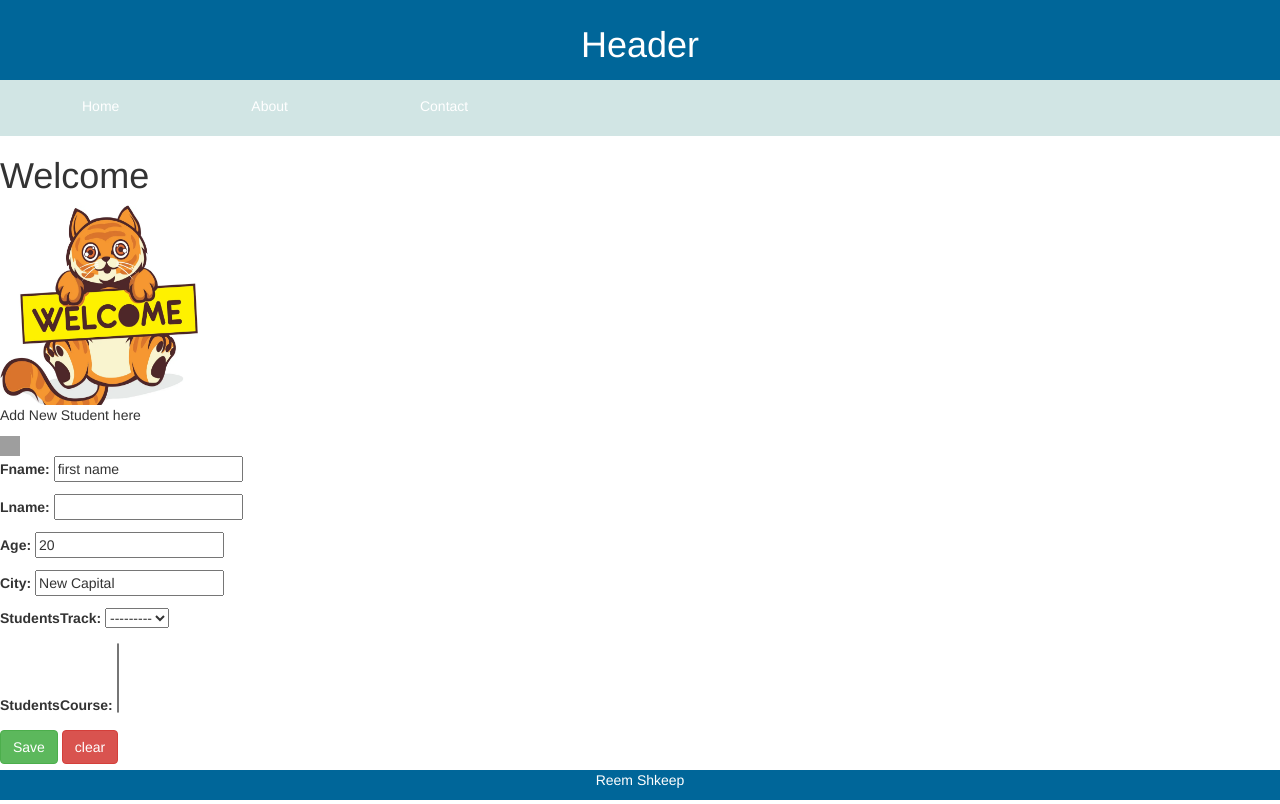
After one commit to ReemShkeep/ITI-DjangoLabs, a Django app: page /iot/new/ in a window 1280 px wide. The commit adds this page. Run offline with Django 4.2, Linux system fonts and the light colour scheme; data that the repository does not hold is empty; some libraries are stand-ins or nearby versions; grey boxes are pictures that could not be loaded.

Commit message:
finalizing

```diff
--- /dev/null
+++ b/iti/iot/forms.py
@@ -0,0 +1,23 @@
+from django import forms
+# from iot.models import *
+from iot.models import Student,Track,Course
+
+class StudentForm(forms.ModelForm):
+    class Meta:
+       model=Student
+       fields='__all__'
+      #  fields=['fname','lname','age','studentsTrack']
+
+class TrackForm(forms.ModelForm):
+   class Meta:
+      model=Track
+      fields=['name','description','courses']
+
+
+
+class CourseForm(forms.ModelForm):
+   class Meta:
+      model=Course
+   #  because it's tuble and if it takes one parameter
+      fields=('title',)
+      # fields=['title','description','hours']
--- a/iti/iot/urls.py
+++ b/iti/iot/urls.py
@@ -5,4 +5,8 @@ urlpatterns = [
     path('home/', views.home),
     path('student/<st_id>', views.getStudent),
     path('allstu/', views.getAllStudents),
+    path('new/', views.newStudent),
+    path('edit/<st_id>', views.editStudent),
+    path('delete/<st_id>', views.deleteStudent)
+
 ]
--- a/iti/iot/views.py
+++ b/iti/iot/views.py
@@ -1,6 +1,8 @@
 from django.shortcuts import render
-from django.http import HttpResponse
+from django.http import HttpResponse,HttpResponseRedirect
 from iot.models import Student,Track ,Course
+from iot.forms import StudentForm,TrackForm,CourseForm
+
 
 # Create your views here.
 def home(request):
@@ -21,3 +23,38 @@ def getAllStudents(request):
    context={'students':allStudents}
    return render(request,'iot/allstudents.html', context)
    # return render(request, 'iot/allstudents.html', {'students':allStudents})
+
+
+
+def newStudent(request):
+   stForm=StudentForm()   #this is an empty form the above is save the form
+   if request.method=='POST':
+      stForm=StudentForm(request.POST)
+      if stForm.is_valid():
+         stForm.save()
+         # return HttpResponse('Student Added Successfully')
+         # it takes me the url and hit the function of it
+         return HttpResponseRedirect(redirect_to='/iot/allstu/')
+   context={'st_form' : stForm}
+   return render(request,'iot/newstudent.html', context)
+
+
+
+def editStudent(request,st_id):
+   st=Student.objects.get(id=st_id)
+   stForm=StudentForm(instance=st)
+   if request.method=='POST':
+      stForm=StudentForm(request.POST,instance=st)
+      if stForm.is_valid():
+         stForm.save()
+         return HttpResponseRedirect(redirect_to='/iot/allstu/')
+   context={'st_form' : stForm}
+   return render(request,'iot/newstudent.html', context)
+
+
+
+def deleteStudent(request,st_id):
+   st=Student.objects.get(id=st_id)
+   # if request.method=='POST':
+   st.delete()
+   return HttpResponseRedirect(redirect_to='/iot/allstu/')
--- a/iti/templates/iot/base.html
+++ b/iti/templates/iot/base.html
@@ -1,7 +1,13 @@
+<!DOCTYPE html>
+<html lang="en">
+<head>
+    <link rel="stylesheet" href="https://maxcdn.bootstrapcdn.com/bootstrap/3.4.1/css/bootstrap.min.css">
+    <title>Reem's Django Project </title>
+</head>
+
 {% include 'iot/header.html' %}
 
 {% block title_block  %}
-{% comment %} {% load static %} {% endcomment %}
 {% endblock  %}
 
 {% block content_block  %}
--- a/iti/templates/iot/header.html
+++ b/iti/templates/iot/header.html
@@ -1,7 +1,18 @@
-<header style="background-color: #006699;color: #fff;text-align: center;padding: 5px;">
+ <header style="background-color: #006699;color: #fff;text-align: center;padding: 5px;">
    <h1>Header</h1>
 </header>
-<nav style='width: 100%;
+{% comment %} <d class="collapse navbar-collapse" id="navbarNavAltMarkup">
+   <div class="navbar-nav">
+     <a class="nav-link active" aria-current="page" href="#">Home</a>
+     <a class="nav-link" href="#">Features</a>
+     <a class="nav-link" href="#">Pricing</a>
+     <a class="nav-link disabled" href="#" tabindex="-1" aria-disabled="true">Disabled</a>
+   </div>
+ </d> {% endcomment %}
+
+
+
+<nav lass="collapse navbar-collapse" style='width: 100%;
    height: 7vh;
    background-color: #d1e5e4;
    margin: 0 auto;
@@ -22,7 +33,7 @@
          text-align: center;
          padding: 15px 16px;
          text-decoration: none;'
-         href="home.html">Home</a></li>
+         href='/iot/home'>Home</a></li>
 
          <li style='float: left'>
                <a style=' margin: 0px 50px;
--- /dev/null
+++ b/iti/templates/iot/newstudent.html
@@ -0,0 +1,35 @@
+{% extends 'iot/base.html' %}
+{% load static %}
+{% block title_block  %}
+<h1>Welcome  </h1>
+<img src="{% static 'wel.png' %}" alt="welcome cat " width="200" height="200">
+{% endblock  %}
+
+{% block content_block  %}
+<p>Add New Student here </p>
+<a href='/iot/allstu'> <img src="https://cdn-icons-png.flaticon.com/512/0/340.png" alt="Student Image" width="20" height="20"></a>
+{% endblock  %}
+
+
+
+{% block main_block  %}
+
+<form method="POST">
+   {% csrf_token %}
+   {{st_form.as_p}}
+
+   {% comment %} <input type="submit" value="Back to Home"> {% endcomment %}
+   <button type="submit" value="Back to Home" class='btn btn-success'>Save </button>
+   <button type="reset" value="Back to Home" class='btn btn-danger'>clear</button>
+</form>
+<br>
+<br>
+
+{% endblock  %}
+
+{% comment %} <form action="/iot/allstu" method="POST"> {% endcomment %}
+
+
+{% block footer_block  %}
+<p>Thanks for visiting</p>
+{% endblock  %}
--- a/iti/templates/iot/student.html
+++ b/iti/templates/iot/student.html
@@ -14,7 +14,7 @@
 
 
 {% block main_block  %}
-<table border='1'>
+<table class="table table-dark">
     <th>First Name</th>
     <th>Last Name</th>
     <th>Age</th>
@@ -23,11 +23,11 @@
     <th>Graduated?</th>
     <tr>
       <td>{{student.fname}}</td>
-      {% comment %} <td>{{student.lname}}</td> {% endcomment %}
+      <td>{{student.lname}}</td>
       <td>{{student.age}}</td>
       <td>{{student.track }}</td>
       <td>{{student.city}}</td>
-      <td>{{student.is_graduate}}</td>
+      <td>{{student.is_graduated}}</td>
    </tr>
 </table>
 
```
Also changed, not shown: iti/templates/iot/allstudents.html (+11 -3 lines), iti/iot/models.py (line endings or trailing spaces).
